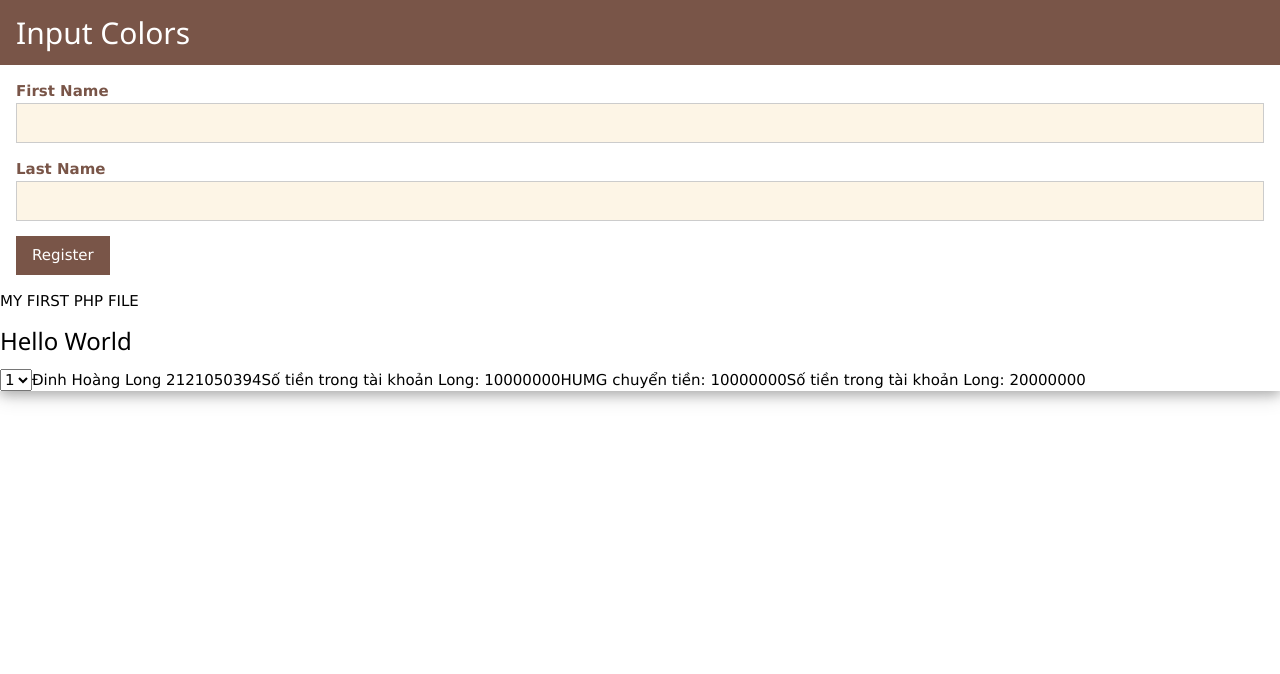
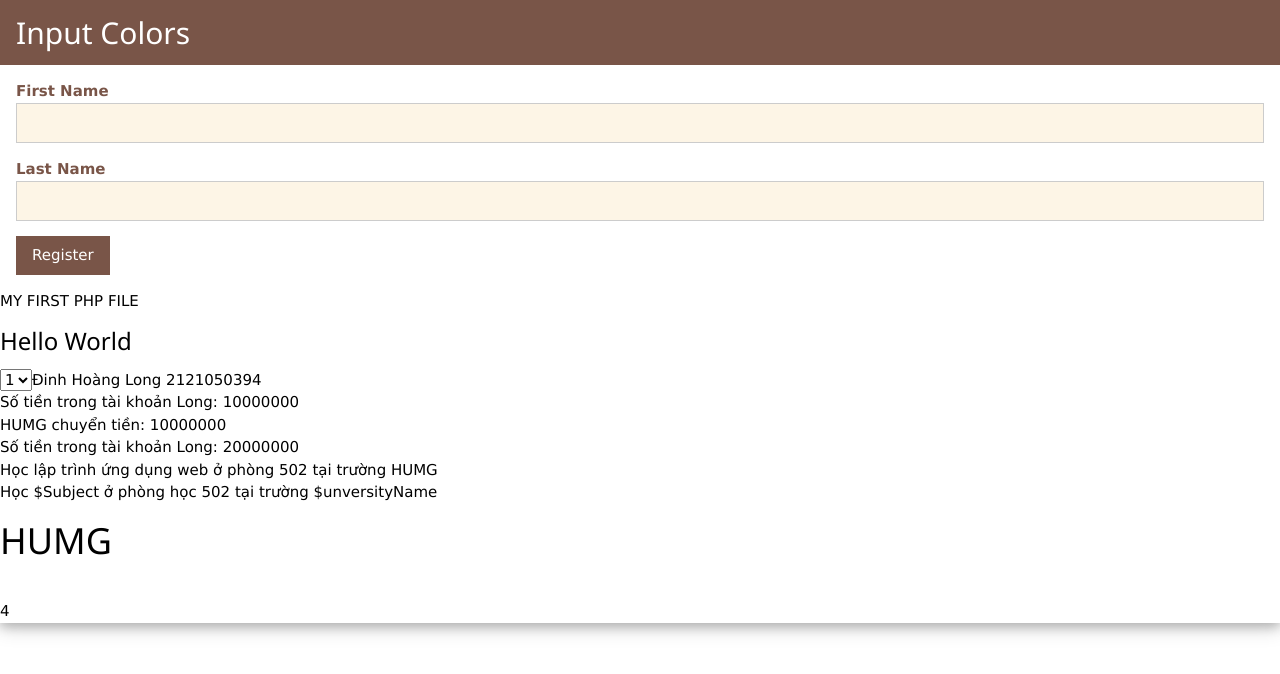
Before and after one commit to HoangLong010/phattrienungdungweb1, a PHP site: page / in a window 1280 px wide. Shown: the top 674 px of the page. Run offline with PHP 8.4, Linux system fonts and the light colour scheme.

Commit message:
Slide 25

```diff
--- a/html/PHP/index.php
+++ b/html/PHP/index.php
@@ -29,13 +29,26 @@
     echo"<option>1</option>";
     echo"<option>2</option>";
     echo"</select>";
-    echo"Đinh Hoàng Long 2121050394";
+    echo"Đinh Hoàng Long 2121050394". '<br>';
     $longAccount = 10000000;
-    echo"Số tiền trong tài khoản Long: $longAccount";
+    echo"Số tiền trong tài khoản Long: $longAccount". '<br>';
     $HUMGPay = 10000000;
-    echo"HUMG chuyển tiền: $HUMGPay";
+    echo"HUMG chuyển tiền: $HUMGPay". '<br>';
     $longAccount = $longAccount + $HUMGPay;
-    echo"Số tiền trong tài khoản Long: $longAccount";
+    echo"Số tiền trong tài khoản Long: $longAccount".'<br>';
+
+
+
+    $Subject = 'lập trình ứng dụng web';
+    $unversityName = 'HUMG';
+    $firstNumber = 2;
+    $secondNumber = 2;
+
+
+    echo'Học '. $Subject.' ở phòng 502 tại trường '.$unversityName . '<br>';
+    echo'Học $Subject ở phòng học 502 tại trường $unversityName <br>';
+    echo'<h1>'. $unversityName.'</h1>'. '<br>';
+    echo $firstNumber + $secondNumber;
 
 
   ?>
```
